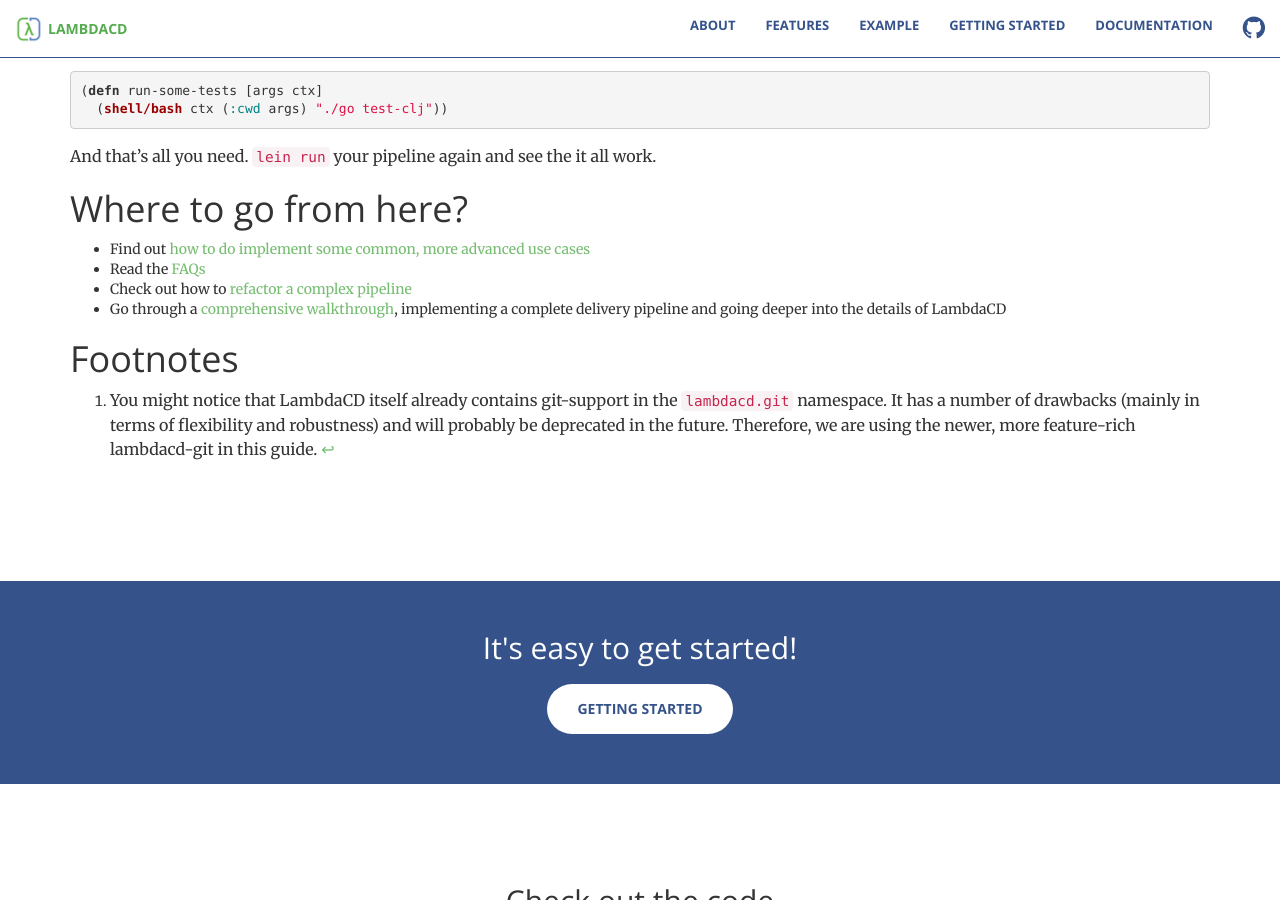
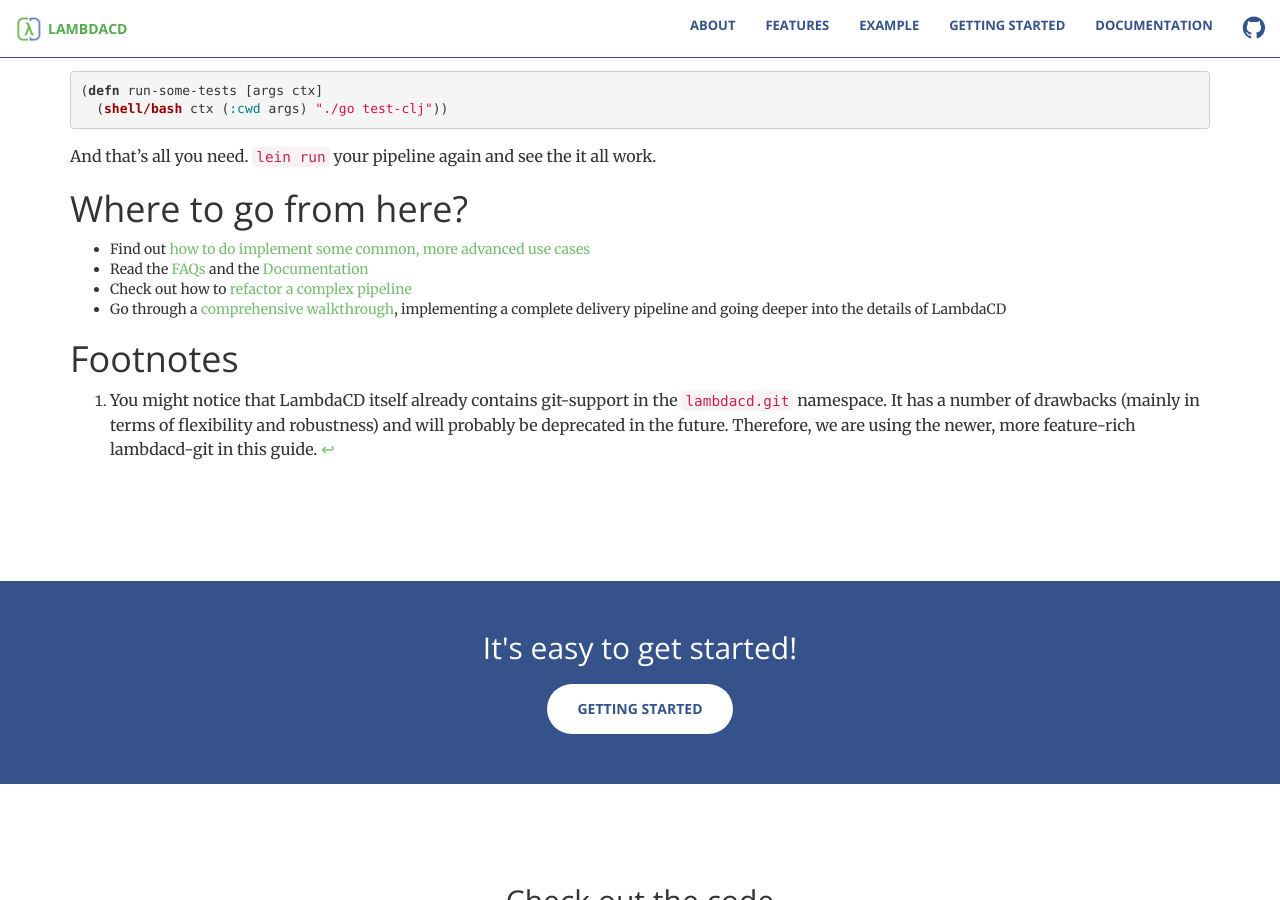
Before and after one commit to flosell/lambdacd, a Jekyll site: the page built from getting-started.md, in a window 1280 px wide and 900 px high, scrolled down 4570 px. Built offline with Jekyll 4.4.1, drawn with Linux system fonts in a browser that asks for light colours.

Commit message:
point to wiki from getting started guide

```diff
--- a/getting-started.md
+++ b/getting-started.md
@@ -248,7 +248,7 @@ And that's all you need. `lein run` your pipeline again and see the it all work.
 # Where to go from here?
 
 * Find out [how to do implement some common, more advanced use cases](https://github.com/flosell/lambdacd/blob/master/doc/howto.md)
-* Read the [FAQs](https://github.com/flosell/lambdacd/blob/master/doc/FAQ.md)
+* Read the [FAQs](https://github.com/flosell/lambdacd/blob/master/doc/FAQ.md) and the [Documentation](https://github.com/flosell/lambdacd/wiki)
 * Check out how to [refactor a complex pipeline](https://github.com/flosell/lambdacd/wiki/Guide:-Pipeline-Structure-Refactoring)
 * Go through a [comprehensive walkthrough](https://github.com/flosell/lambdacd/blob/master/doc/walkthrough.md),
   implementing a complete delivery pipeline and going deeper into the details of LambdaCD
```
